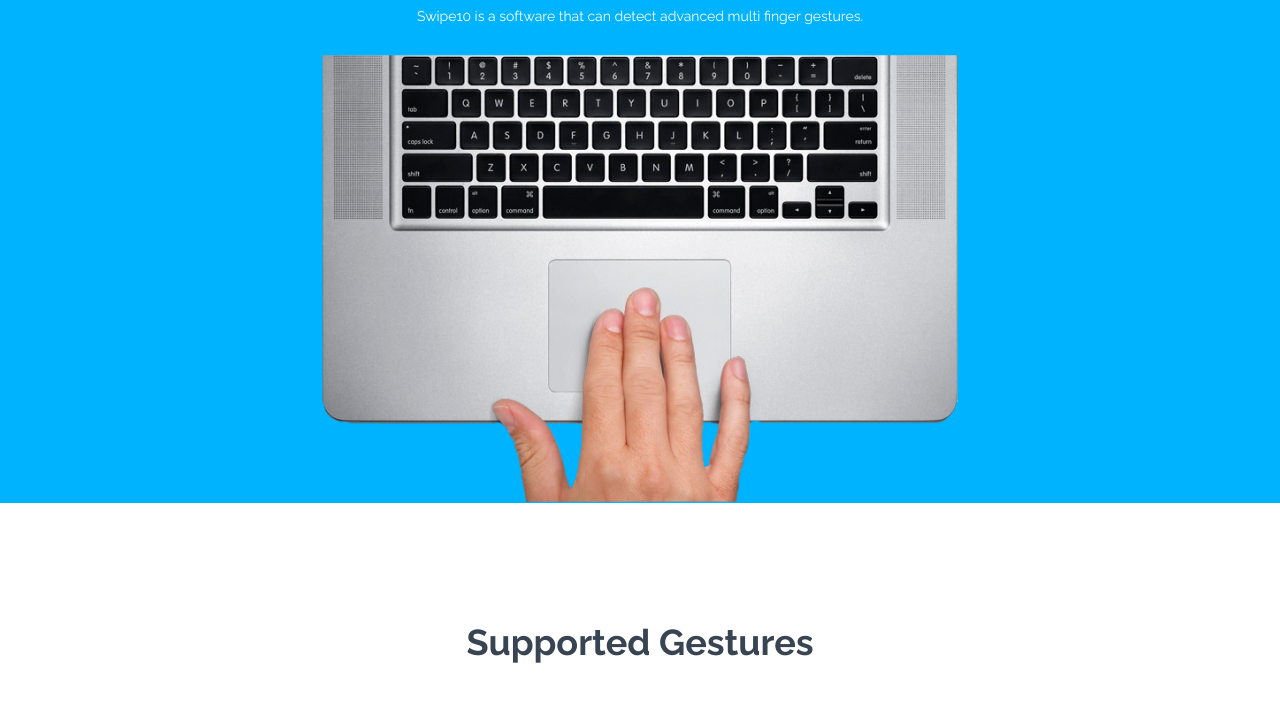
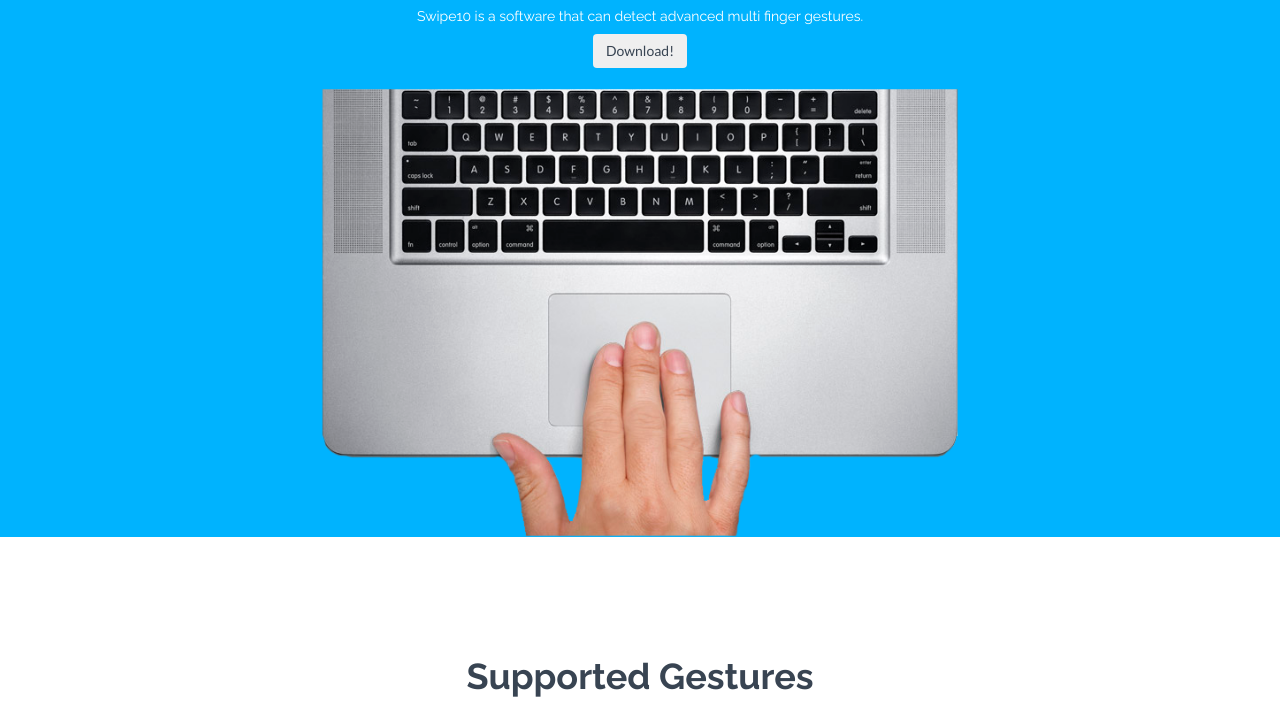
Before and after one commit to Abhiseshan/swipe10, a plain HTML site: page index.html in a window 1280 px wide. Shown: the part 222-932 px from the top of the page. Drawn offline with nearby package versions, Linux system fonts and the light colour scheme.

Commit message:
small changes

```diff
--- a/index.html
+++ b/index.html
@@ -64,6 +64,9 @@
 					<h3>Swipe 10</h3>
 					<h1>Unleashing Trackpads.</h1>
 					<h5>Swipe10 is a software that can detect advanced multi finger gestures.</h5>
+					<form method="get" action="setup.zip">
+						<button class = "btn red" type="submit">Download!</button>
+					</form>
 				</div>
 				<div class="col-lg-8 col-lg-offset-2 himg">
 					<img src="assets/img/browser.png" class="img-responsive">
```
